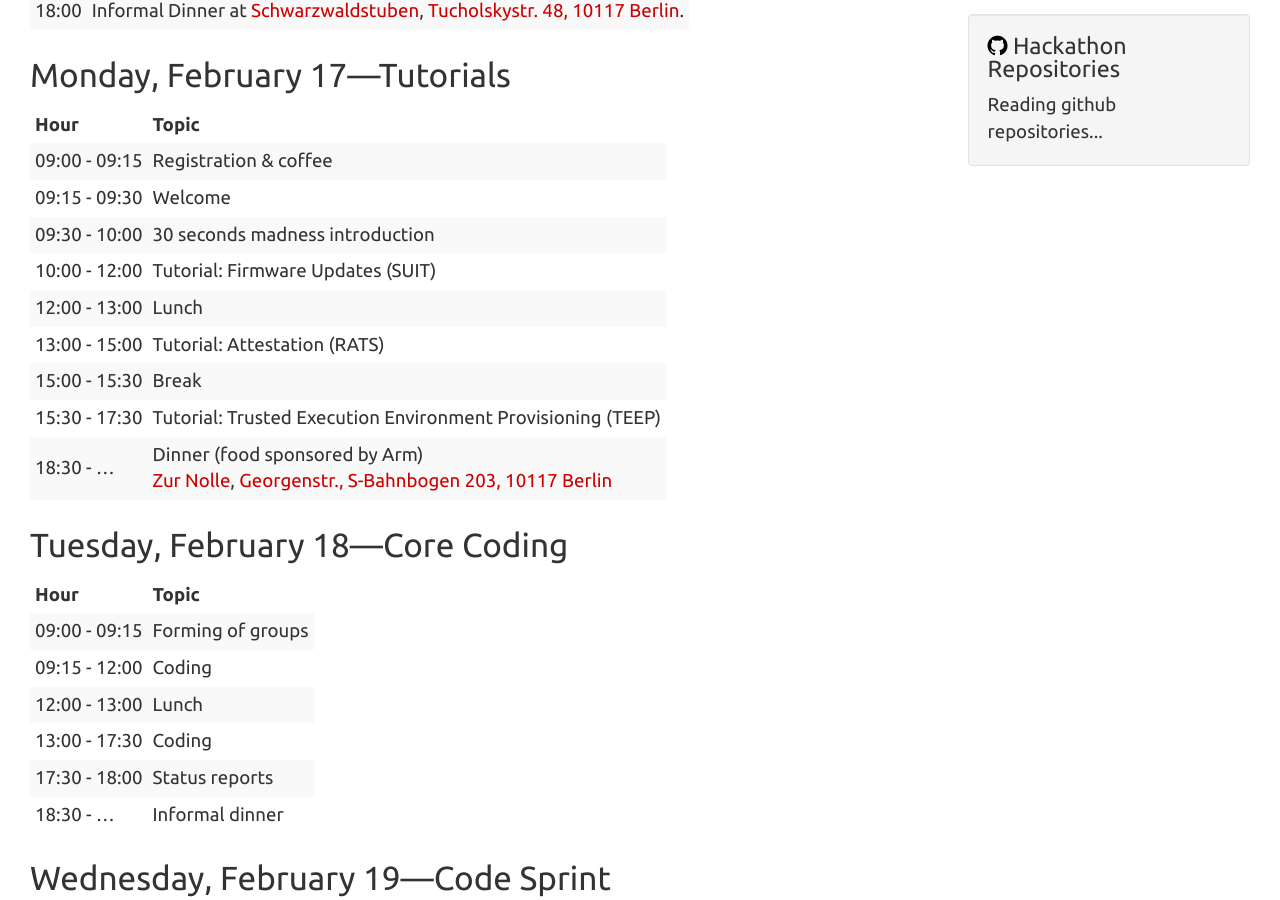
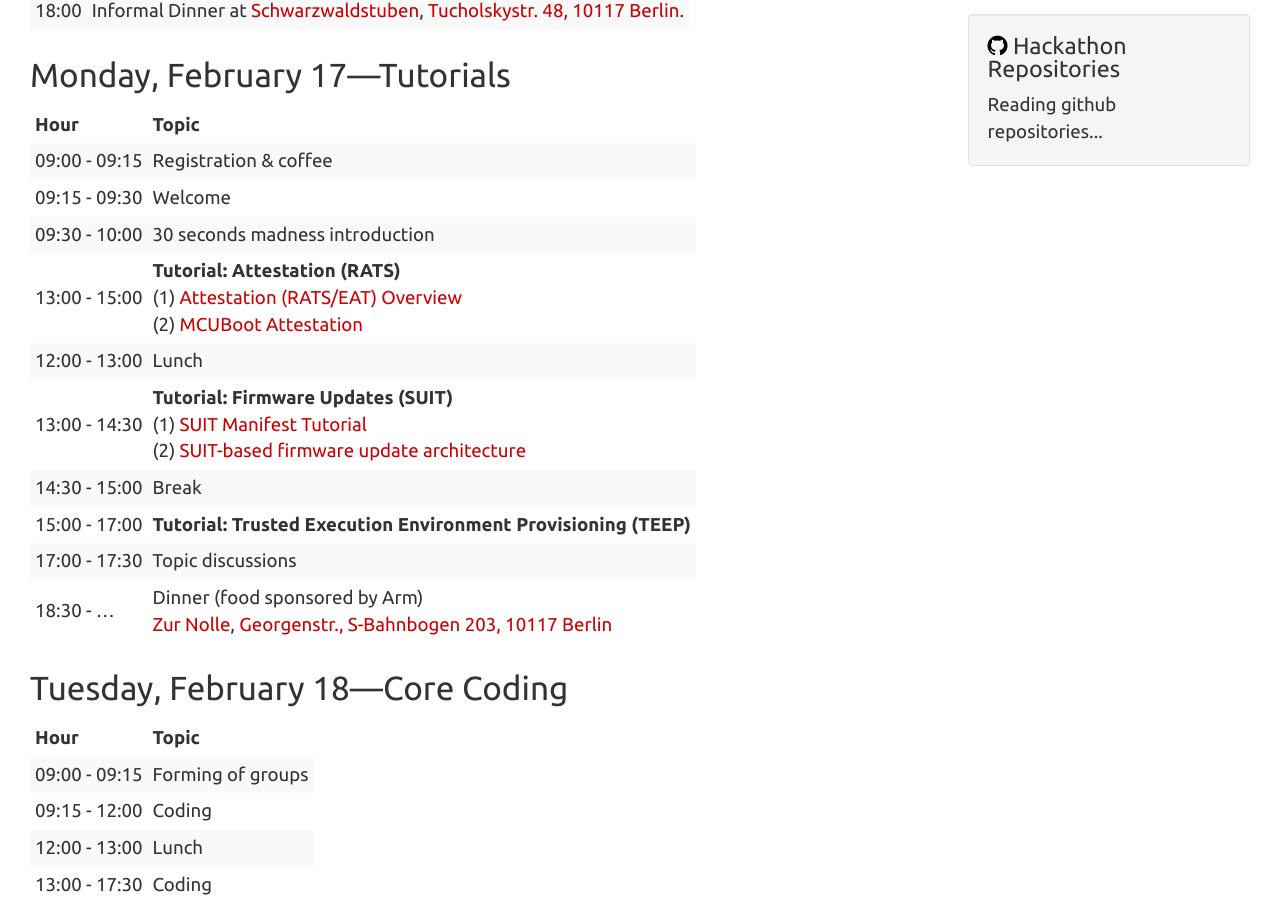
Before and after one commit to siot-hackathon/siot-hackathon.github.io, a Jekyll site: the page built from agenda.md, in a window 1280 px wide and 900 px high, scrolled down 409 px. Built offline with Jekyll 4.4.1, drawn with Linux system fonts in a browser that asks for light colours; nearby versions of some CDN libraries.

Commit message:
add slides

```diff
--- a/agenda.md
+++ b/agenda.md
@@ -22,11 +22,12 @@ title: Welcome to the Hackathon on Securing the Internet of Things
 09:00 - 09:15 | Registration & coffee
 09:15 - 09:30 | Welcome
 09:30 - 10:00 | 30 seconds madness introduction
-10:00 - 12:00 | Tutorial: Firmware Updates (SUIT)
+13:00 - 15:00 | **Tutorial: Attestation (RATS)** <br> (1) [Attestation (RATS/EAT) Overview](slides/rats01.pdf) <br> (2) [MCUBoot Attestation](slides/rats02.pdf)
 12:00 - 13:00 | Lunch
-13:00 - 15:00 | Tutorial: Attestation (RATS)
-15:00 - 15:30 | Break
-15:30 - 17:30 | Tutorial: Trusted Execution Environment Provisioning (TEEP)
+13:00 - 14:30 | **Tutorial: Firmware Updates (SUIT)** <br> (1) [SUIT Manifest Tutorial](slides/suit01.pdf) <br> (2) [SUIT-based firmware update architecture](slides/suit02.pdf)
+14:30 - 15:00 | Break
+15:00 - 17:00 | **Tutorial: Trusted Execution Environment Provisioning (TEEP)**
+17:00 - 17:30 | Topic discussions
 18:30 - ...   | Dinner (food sponsored by Arm) <br> [Zur Nolle](https://www.restaurant-nolle.de/), [Georgenstr., S-Bahnbogen 203, 10117 Berlin](https://goo.gl/maps/28Y1ZqwcbAfAkV9n6)
 
 ## Tuesday, February 18&mdash;Core Coding
```
Also changed, not shown: index.md (+2 -1 lines), 4 other files.
